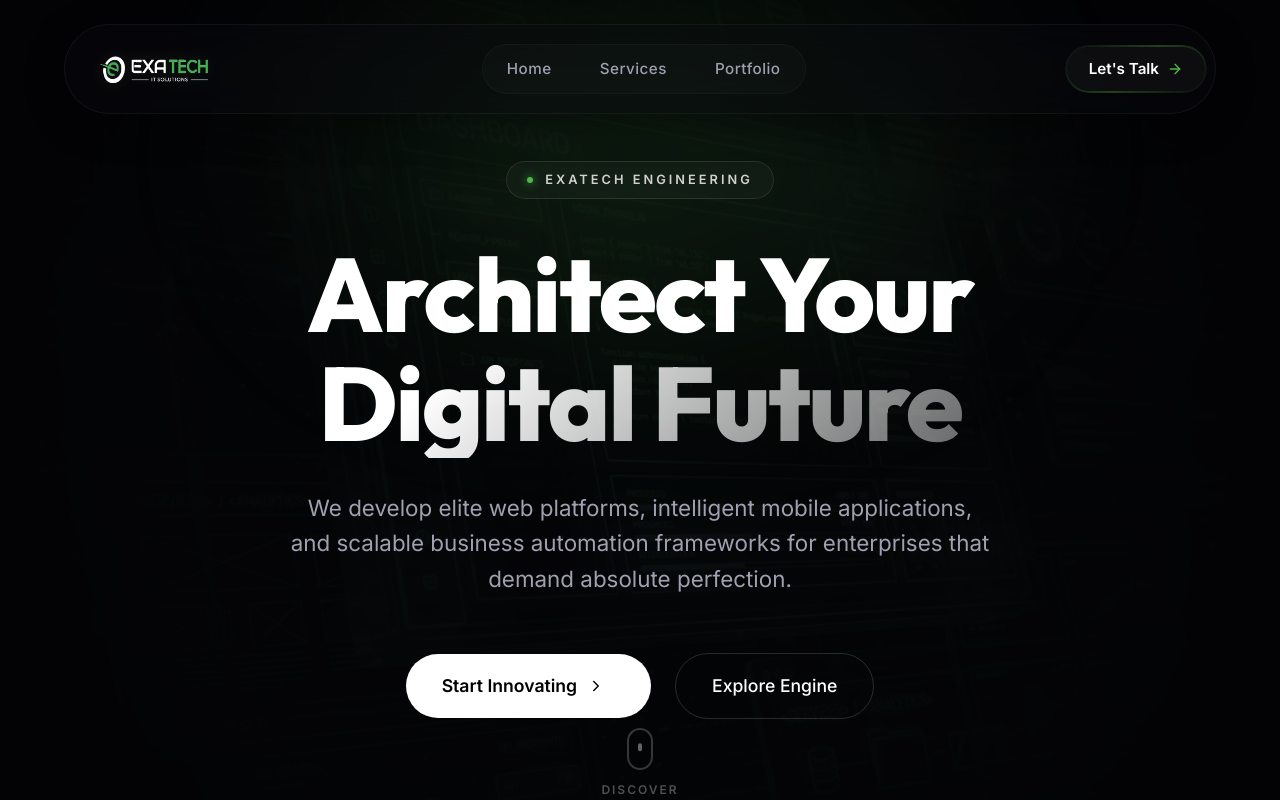
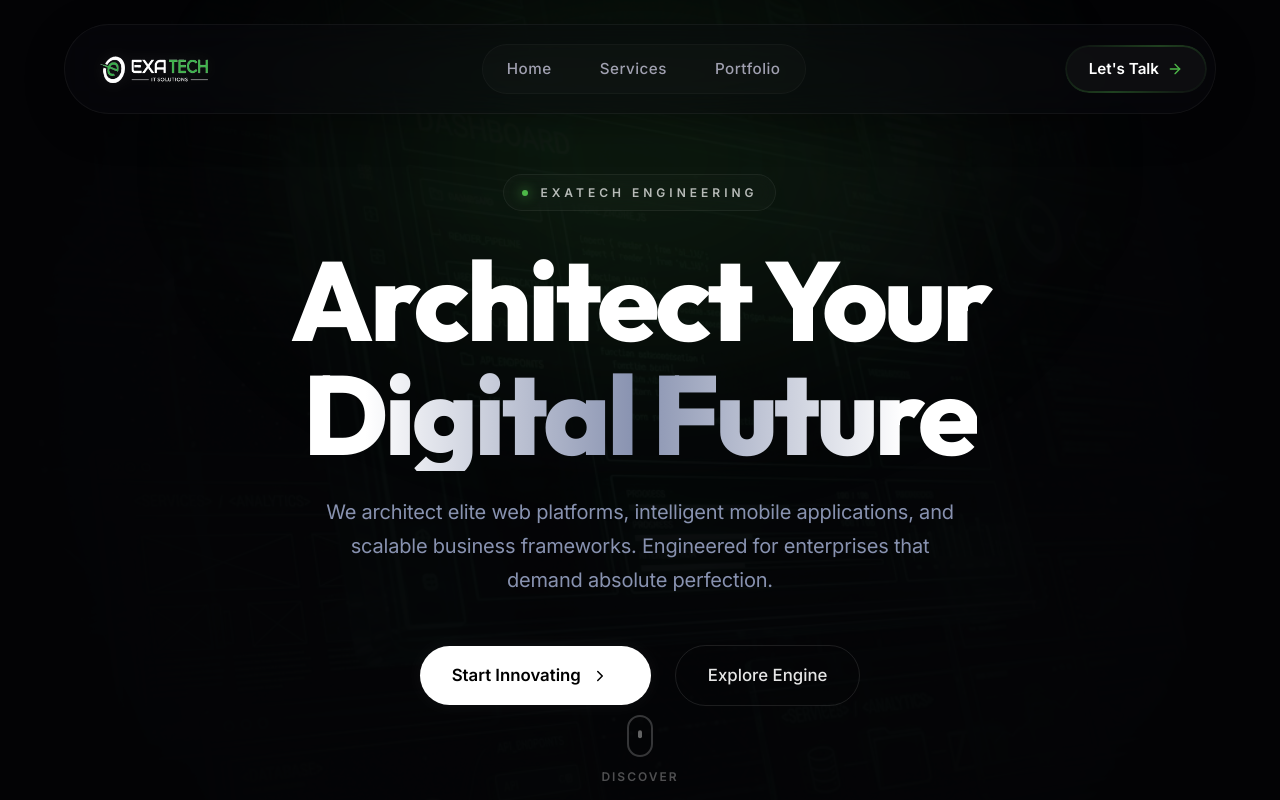
Before and after one commit to muhammedr7025/exatechitsolutions, a React (Vite) app: page / in a window 1280 px wide. Shown: the top 800 px of the page. Built offline with nearby package versions, Linux system fonts and the light colour scheme.

Commit message:
style: apply ultra-premium typography and shimmer animations to hero

```diff
--- a/src/components/Hero.jsx
+++ b/src/components/Hero.jsx
@@ -30,7 +30,7 @@
              className={styles.title}
              initial={{ opacity: 0, y: 20 }}
              animate={{ opacity: 1, y: 0 }}
-             transition={{ duration: 0.8, delay: 0.3, ease: [0.16, 1, 0.3, 1] }}
+             transition={{ duration: 0.9, delay: 0.3, ease: [0.16, 1, 0.3, 1] }}
           >
             Architect Your <br className={styles.desktopBreak} />
             <span className={styles.textHighlight}>Digital Future</span>
@@ -38,11 +38,11 @@
 
           <motion.p
              className={styles.subtitle}
-             initial={{ opacity: 0 }}
-             animate={{ opacity: 1 }}
-             transition={{ duration: 0.8, delay: 0.5 }}
+             initial={{ opacity: 0, y: 15 }}
+             animate={{ opacity: 1, y: 0 }}
+             transition={{ duration: 0.9, delay: 0.45, ease: [0.16, 1, 0.3, 1] }}
           >
-             We develop elite web platforms, intelligent mobile applications, and scalable business automation frameworks for enterprises that demand absolute perfection.
+             We architect elite web platforms, intelligent mobile applications, and scalable business frameworks. Engineered for enterprises that demand absolute perfection.
           </motion.p>
 
           <motion.div
--- a/src/components/Hero.module.css
+++ b/src/components/Hero.module.css
@@ -59,12 +59,12 @@
   display: inline-flex;
   align-items: center;
   gap: 12px;
-  background: rgba(255, 255, 255, 0.03);
-  border: 1px solid rgba(255, 255, 255, 0.1);
-  padding: 8px 20px;
+  background: rgba(255, 255, 255, 0.02);
+  border: 1px solid rgba(255, 255, 255, 0.06);
+  padding: 8px 18px;
   border-radius: 40px;
   backdrop-filter: blur(10px);
-  margin-bottom: 2.5rem;
+  margin-bottom: 2rem;
 }
 
 .statusDot {
@@ -72,43 +72,50 @@
   height: 6px;
   background-color: var(--primary);
   border-radius: 50%;
-  box-shadow: 0 0 10px var(--primary);
+  box-shadow: 0 0 12px var(--primary);
 }
 
 .statusText {
-  color: #fff;
+  color: rgba(255, 255, 255, 0.7);
   font-family: var(--font-sans);
-  font-size: 0.8rem;
+  font-size: 0.75rem;
   font-weight: 600;
-  letter-spacing: 3px;
-  opacity: 0.8;
+  letter-spacing: 4px;
 }
 
 /* Massive Editorial Typography */
 .title {
-  font-size: 6.5rem;
-  font-weight: 900;
-  line-height: 1.05;
+  font-size: 7rem;
+  font-weight: 800;
+  line-height: 1.02;
   color: #fff;
-  margin-bottom: 2rem;
-  letter-spacing: -2px;
+  margin-bottom: 1.5rem;
+  letter-spacing: -3.5px;
 }
 
 .textHighlight {
-  background: linear-gradient(135deg, #fff 20%, rgba(255,255,255,0.4) 100%);
+  background: linear-gradient(to right, #fff 20%, #8892b0 40%, #fff 60%, #fff 80%);
+  background-size: 200% auto;
   -webkit-background-clip: text;
   -webkit-text-fill-color: transparent;
+  background-clip: text;
   display: inline-block;
+  animation: shimmerText 6s linear infinite;
+}
+
+@keyframes shimmerText {
+  to { background-position: 200% center; }
 }
 
 /* Cinematic Subtitle */
 .subtitle {
-  font-size: 1.4rem;
-  color: var(--text-muted);
-  max-width: 700px;
-  margin-bottom: 3.5rem;
-  line-height: 1.6;
+  font-size: 1.25rem;
+  color: #8892b0;
+  max-width: 650px;
+  margin-bottom: 3rem;
+  line-height: 1.7;
   font-weight: 400;
+  letter-spacing: -0.2px;
 }
 
 /* Action Buttons */
@@ -124,22 +131,23 @@
   background: #fff;
   color: #000;
   font-family: var(--font-sans);
-  font-size: 1.1rem;
+  font-size: 1.05rem;
   font-weight: 600;
-  padding: 18px 36px;
+  padding: 16px 32px;
   border-radius: 50px;
   border: none;
   cursor: pointer;
   display: flex;
   align-items: center;
   gap: 10px;
+  box-shadow: 0 0 20px rgba(255, 255, 255, 0.05);
   transition: all 0.4s cubic-bezier(0.16, 1, 0.3, 1);
 }
 
 .primaryBtn:hover {
-  transform: translateY(-2px);
-  background: var(--primary);
-  box-shadow: 0 15px 30px rgba(77, 184, 72, 0.3);
+  transform: translateY(-2px) scale(1.02);
+  background: #fafafa;
+  box-shadow: 0 15px 35px rgba(255, 255, 255, 0.15);
 }
 
 .btnIcon {
@@ -152,20 +160,21 @@
 
 .secondaryBtn {
   background: transparent;
-  color: white;
+  color: rgba(255, 255, 255, 0.9);
   font-family: var(--font-sans);
-  font-size: 1.1rem;
+  font-size: 1.05rem;
   font-weight: 500;
-  padding: 18px 36px;
+  padding: 16px 32px;
   border-radius: 50px;
-  border: 1px solid rgba(255, 255, 255, 0.15);
+  border: 1px solid rgba(255, 255, 255, 0.1);
   cursor: pointer;
   transition: all 0.4s cubic-bezier(0.16, 1, 0.3, 1);
 }
 
 .secondaryBtn:hover {
-  background: rgba(255, 255, 255, 0.05);
-  border-color: rgba(255, 255, 255, 0.4);
+  background: rgba(255, 255, 255, 0.03);
+  border-color: rgba(255, 255, 255, 0.3);
+  color: #fff;
 }
 
 /* Scroll Indicator */
```
